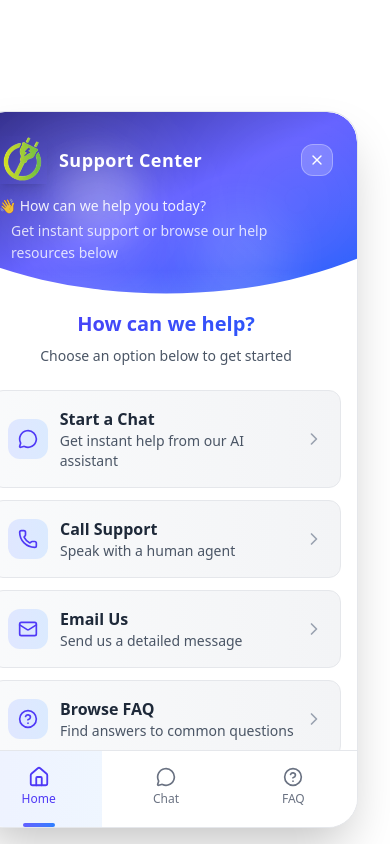
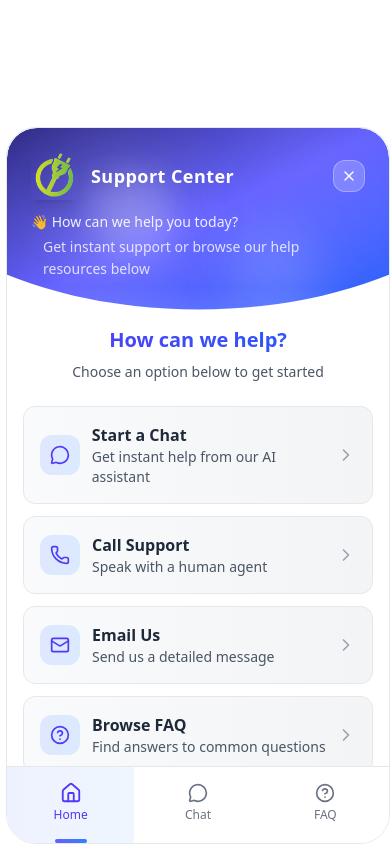
Before and after one commit to alihassanml/Ampere-Electric-Chatbot, a React (Vite) app: page / in a window 390 px wide. Built offline with nearby package versions, Linux system fonts and the light colour scheme.

Commit message:
first commit

```diff
--- a/src/components/Chatbot.tsx
+++ b/src/components/Chatbot.tsx
@@ -211,11 +211,11 @@ const CustomerSupportChatbot = () => {
   if (!isOpen) return null;
 
   return (
-    <div className="fixed bottom-4 right-4 w-full max-w-sm sm:max-w-md md:max-w-lg lg:max-w-sm xl:max-w-md mx-4 sm:mx-0 z-50 ">
+    <div className="fixed right-0 bottom-0 w-full max-w-sm sm:max-w-md md:max-w-lg lg:max-w-sm xl:max-w-md  sm:mx-0 z-50 ">
       <div
-        className="bg-white shadow-2xl border border-gray-200 overflow-hidden"
+        className="bg-white  border border-gray-200 overflow-hidden"
         style={{
-          height: 'min(85vh, 750px)',
+          height: 'min(90vh, 750px)',
           maxHeight: '85vh',
           minHeight: '600px',
           borderRadius:"30px"
```
